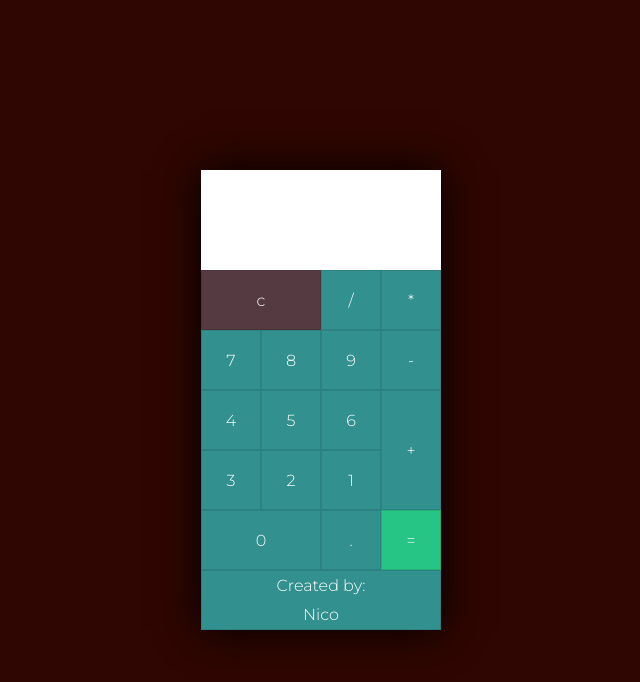
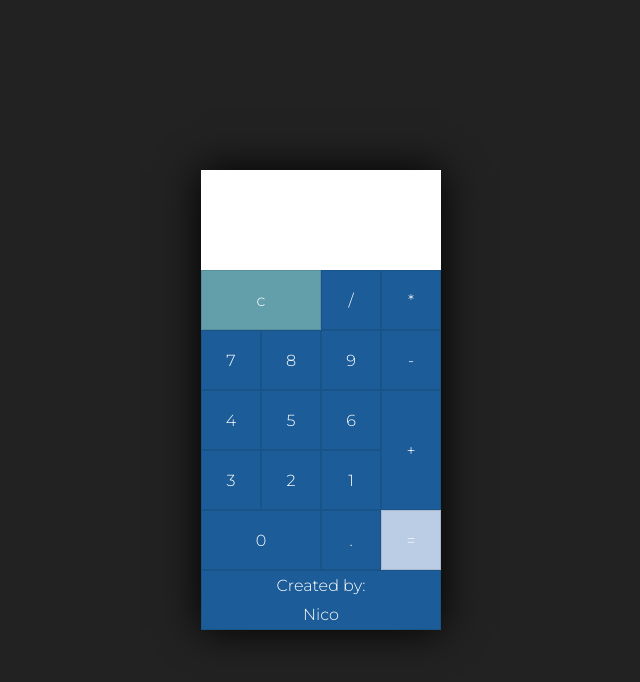
Before and after one commit to niconap/calculator, a plain HTML site: page index.html in a window 1280 px wide. Shown: the whole page, without its empty margins (319-959 px from the left). Drawn offline with Linux system fonts and the light colour scheme.

Commit message:
Changed the colour palette.

```diff
--- a/style.css
+++ b/style.css
@@ -18,7 +18,7 @@ body {
     justify-content: center;
     align-items: center;
     min-height: 100vh;
-    background: #2F0601;
+    background: #222222;
 }
 
 .calculator {
@@ -42,20 +42,20 @@ body {
     width: 60px;
     height: 60px;
     color: #fff;
-    background: #32908F;
+    background: #1C5D99;
     place-items: center;
     border: 1px solid rgba(0,0,0,0.1);
 }
 
 .calculator span:active {
-    background: #A3E7FC;
+    background: #fff;
     color: #111;
 }
 
 #clear {
     grid-column: span 2;
     width: 120px;
-    background: #553A41;
+    background: #639FAB;
 }
 
 #add {
@@ -64,7 +64,7 @@ body {
 }
 
 #equals {
-    background-color: #26C485;
+    background-color: #BBCDE5;
 }
 
 #equals:active {
```
